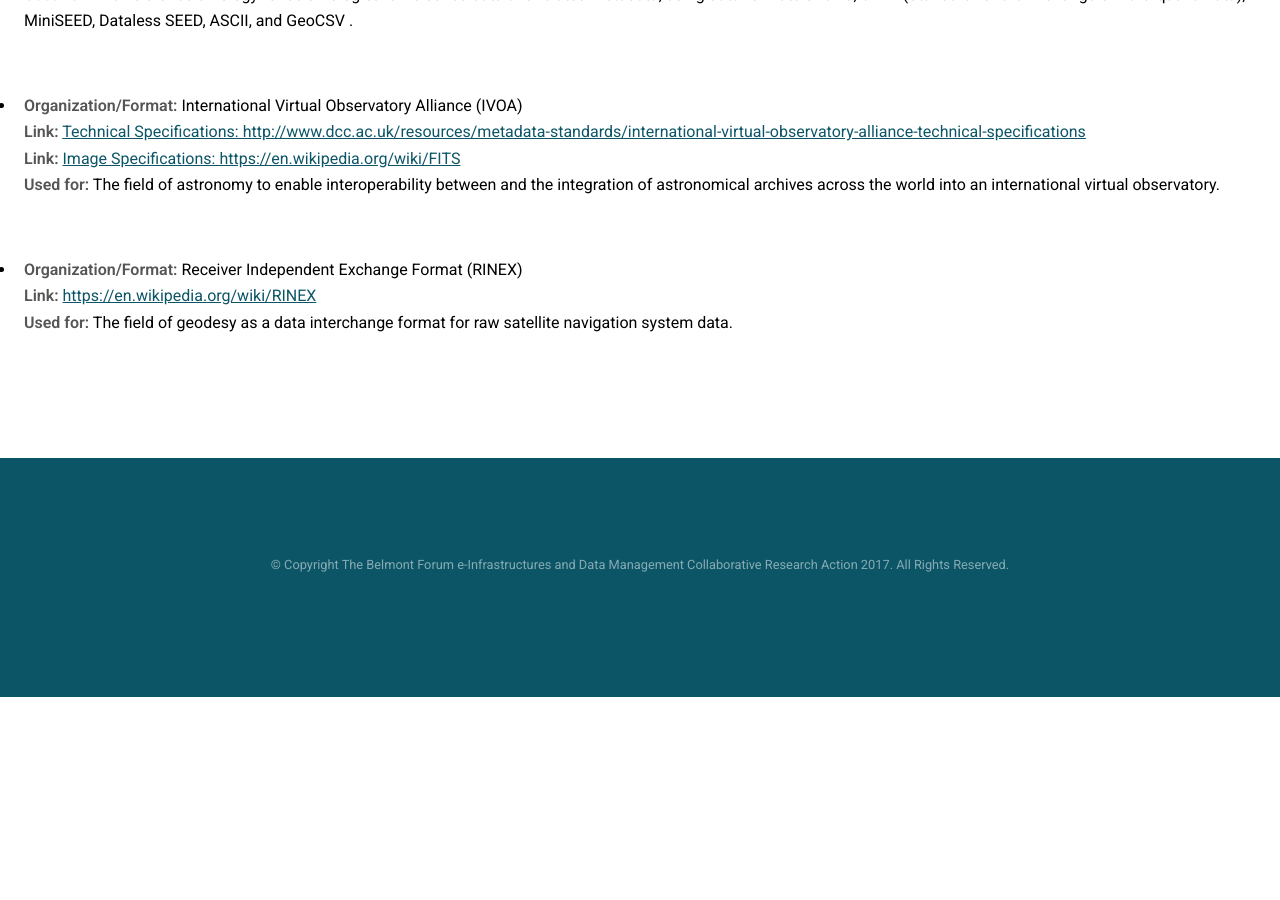
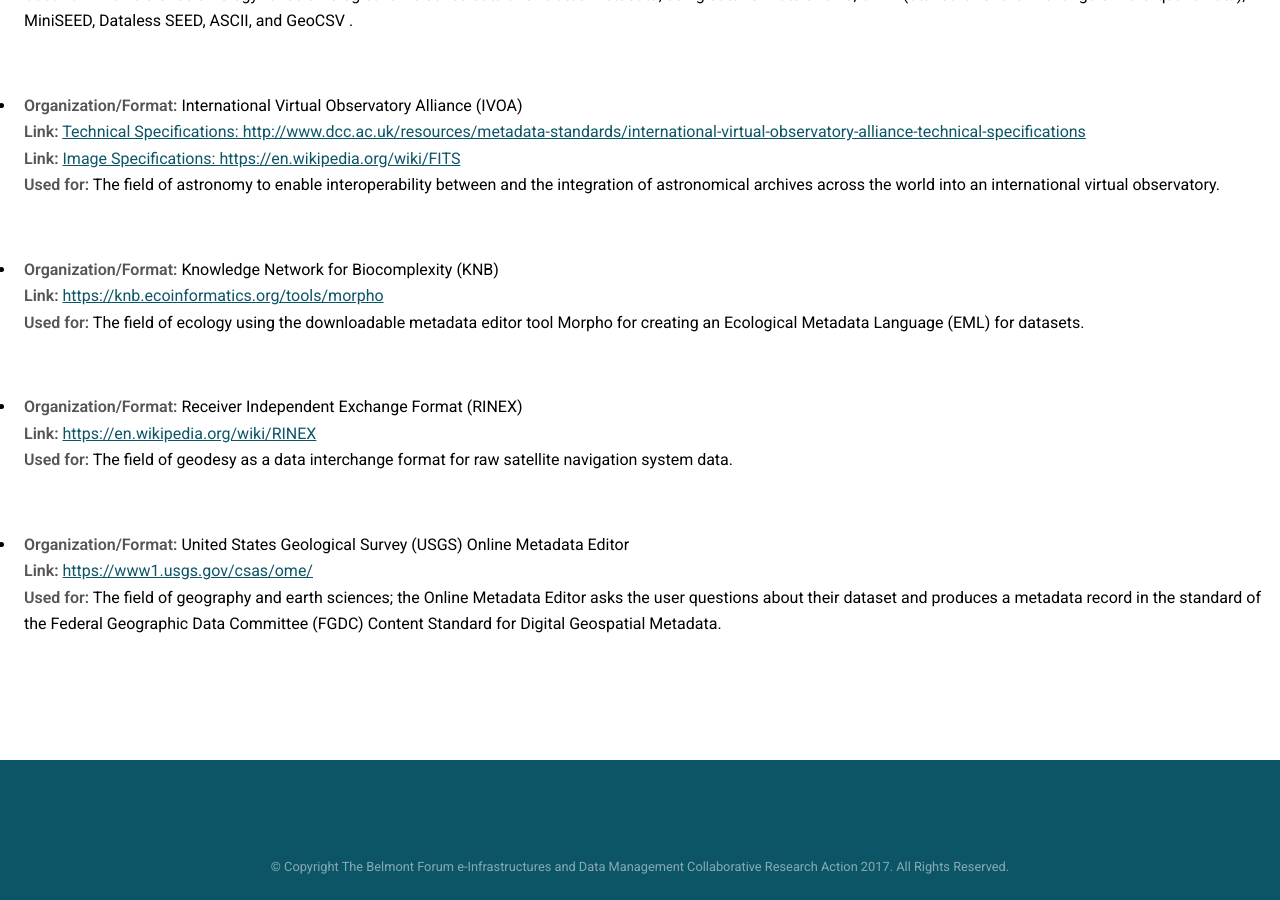
Before and after one commit to bfe-inf/toolkit, a Jekyll site: the page bp&s-metadata.html, which Jekyll copies as it is, in a window 1280 px wide and 900 px high, scrolled down 976 px. Built offline with Jekyll 4.4.1, drawn with Linux system fonts in a browser that asks for light colours; before the commit the page ends 1673 px from its top, so only the background shows below that.

Commit message:
Update bp&s-metadata.html

```diff
--- a/bp&s-metadata.html
+++ b/bp&s-metadata.html
@@ -67,14 +67,23 @@
 						<strong>Used for:</strong> The field of astronomy to enable interoperability between and the integration of astronomical archives across the world into an international virtual observatory. </li><br/>
       					</ul>
 					<ul>
+	     					<li> <strong>Organization/Format:</strong> Knowledge Network for Biocomplexity (KNB) <br/>
+             	   				<strong>Link:</strong> <a href="https://knb.ecoinformatics.org/tools/morpho" target="_blank">https://knb.ecoinformatics.org/tools/morpho</a><br/>
+		   				<strong>Used for:</strong> The field of ecology using the downloadable metadata editor tool Morpho for creating an Ecological Metadata Language (EML) for datasets. </li><br/>
+      					</ul>
+					<ul>
 	     					<li> <strong>Organization/Format:</strong> Receiver Independent Exchange Format (RINEX) <br/>
              	   				<strong>Link:</strong> <a href="https://en.wikipedia.org/wiki/RINEX" target="_blank">https://en.wikipedia.org/wiki/RINEX</a><br/>
 		   				<strong>Used for:</strong> The field of geodesy as a data interchange format for raw satellite navigation system data.  </li><br/>
       					</ul>
+					<ul>
+	     					<li> <strong>Organization/Format:</strong> United States Geological Survey (USGS) Online Metadata Editor <br/>
+             	   				<strong>Link:</strong> <a href="https://www1.usgs.gov/csas/ome/" target="_blank">https://www1.usgs.gov/csas/ome/</a><br/>
+		   				<strong>Used for:</strong> The field of geography and earth sciences; the Online Metadata Editor asks the user questions about their dataset and produces a metadata record in the standard of the Federal Geographic Data Committee (FGDC) Content Standard for Digital Geospatial Metadata.</li><br/>
+      					</ul>
+
      				 </div>
 	  		</section>
-
-
    		<!-- Footer -->
 			<footer id="footer">
 				<div class="inner">
```
